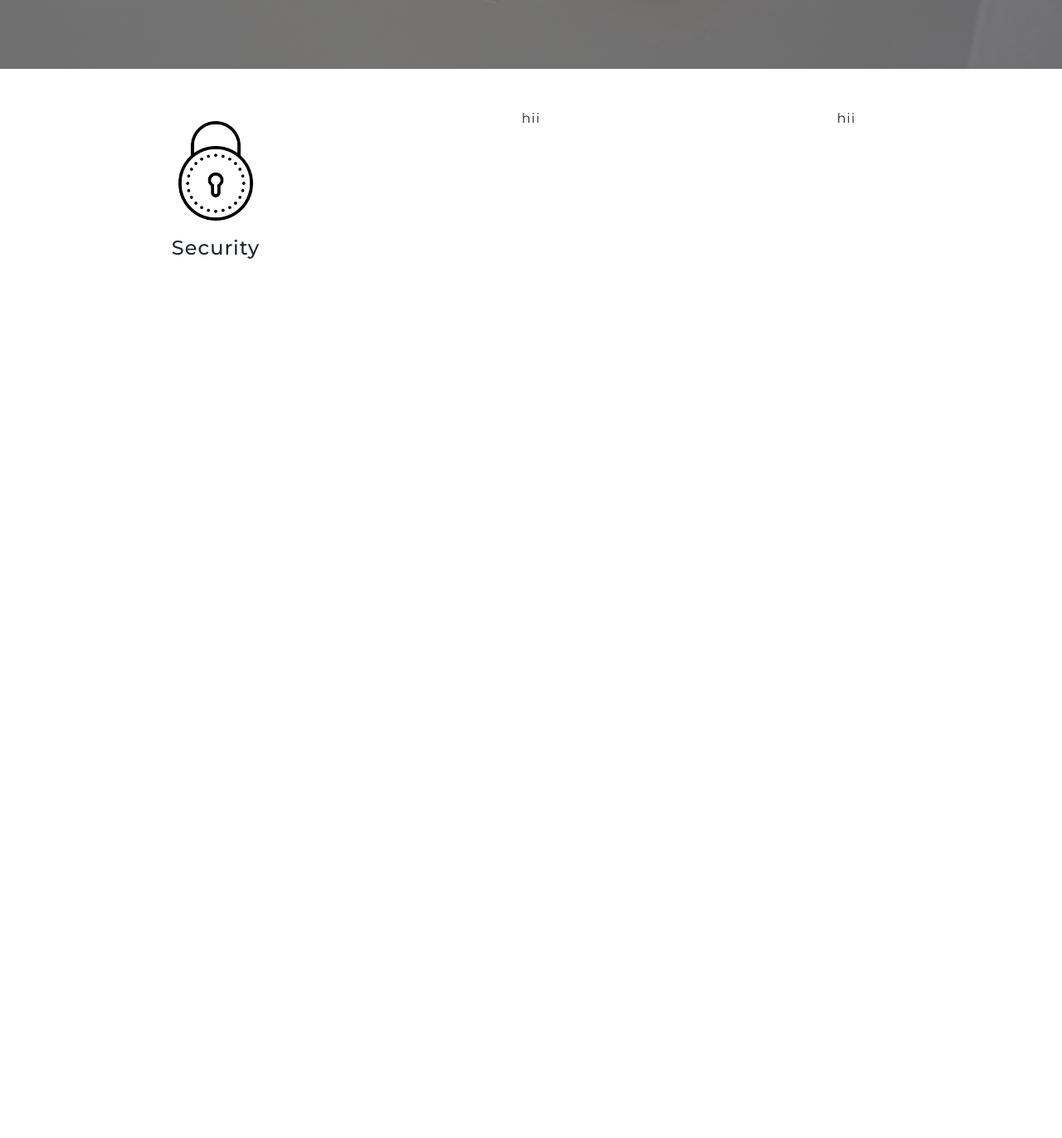
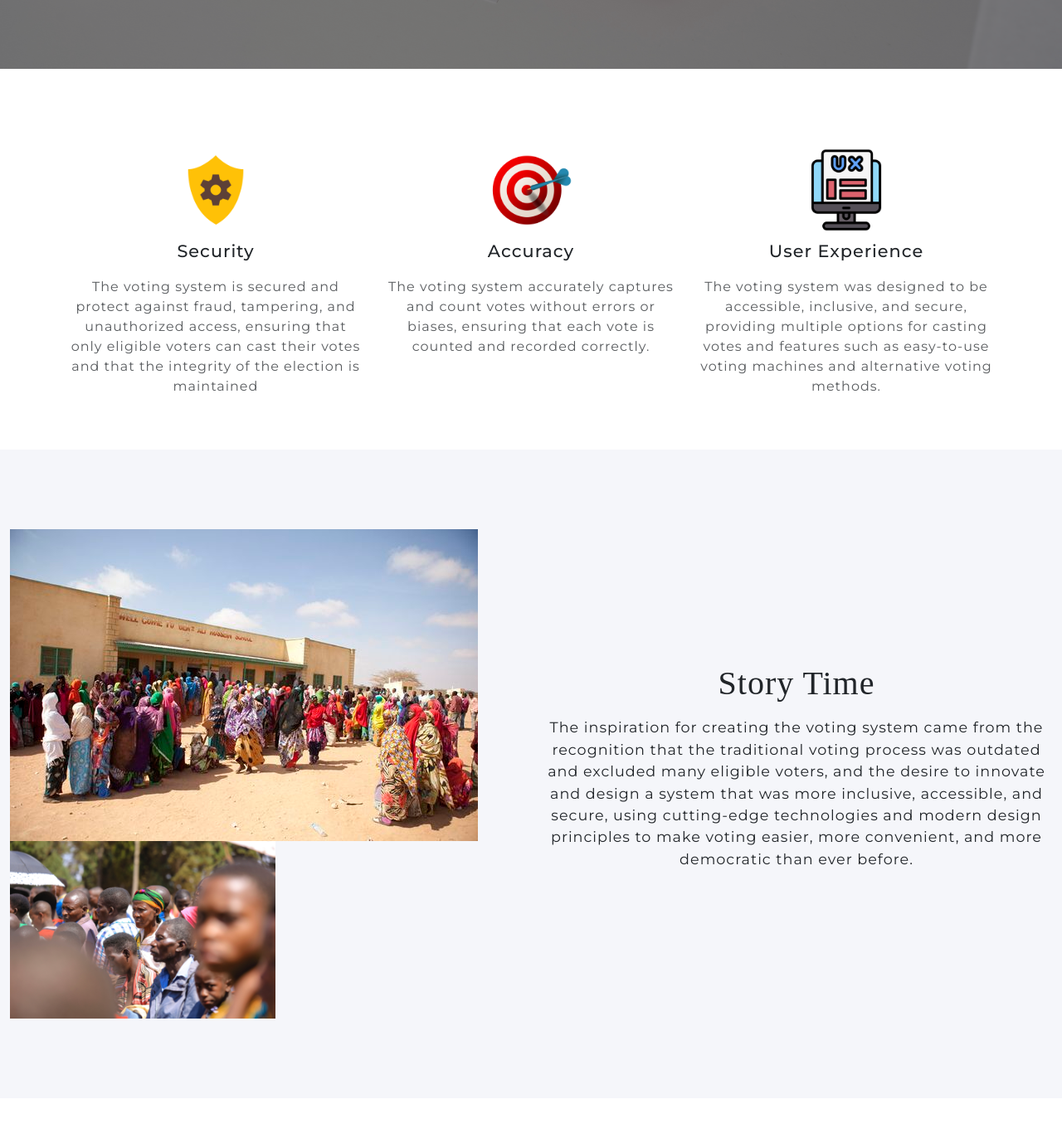
Before and after one commit to Ripeplantain/Ballot-Box, a Django app: page / in a window 1280 px wide. Shown: the part 643-2015 px from the top of the page at 83% size. Before the commit the page ends 955 px from the top, so only its background shows below. Run offline with Django 4.2, Linux system fonts and the light colour scheme; some web fonts are replaced.

Commit message:
done with story section

```diff
--- a/core/templates/core/landing.html
+++ b/core/templates/core/landing.html
@@ -8,7 +8,8 @@
         <div class="d-flex justify-content-center flex-column align-items-start" style="padding:0 10rem ;">
             <h1 style="font-size: 2rem;">No need for long queues</h1>
             <span style="font-weight: 600; font-size: 4rem;">We are the solution</span>
-            <p style="max-width: 500px;">Revolutionize democracy with our secure, efficient, and customizable online voting system for
+            <p style="max-width: 500px;">Revolutionize democracy with our secure, efficient, and customizable online
+                voting system for
                 tamper-proof results and tailored options.</p>
             <a href="{%url 'home'%}" class="btn btn-lg btn-outline-light text-uppercase py-3 mt-3">Test Project</a>
         </div>
@@ -16,17 +17,45 @@
 </div>
 
 <div class="container my-5">
-    <div class="row text-center my-5">
-        <div class="col">
-            <img src="{%static 'images/security.png'%}" alt="" width="150">
-            <p style="font-weight: 500; font-size: 1.5rem;">Security</p>
-            <p></p>
+    <div class="row text-center my-5 pt-5">
+        <div class="col-md-4">
+            <img src="{%static 'images/security.png'%}" alt="" width="100" class="mb-2">
+            <p style="font-weight: 500; font-size: 1.3rem;">Security</p>
+            <p class="text-muted">The voting system is secured and protect against fraud, tampering, and unauthorized
+                access,
+                ensuring that only eligible voters can cast their votes and that the integrity of the election is
+                maintained</p>
         </div>
-        <div class="col">
-            hii
+        <div class="col-md-4">
+            <img src="{%static 'images/bull.png'%}" alt="" width="100" class="mb-2">
+            <p style="font-weight: 500; font-size: 1.3rem;">Accuracy</p>
+            <p class="text-muted">The voting system accurately captures and count votes without errors or biases,
+                ensuring that each
+                vote is counted and recorded correctly.</p>
         </div>
-        <div class="col">
-            hii
+        <div class="col-md-4">
+            <img src="{%static 'images/user.png'%}" alt="" width="100" class="mb-2">
+            <p style="font-weight: 500; font-size: 1.3rem;">User Experience</p>
+            <p class="text-muted">The voting system was designed to be accessible, inclusive, and secure, providing
+                multiple options for
+                casting votes and features such as easy-to-use voting machines and alternative voting methods.</p>
+        </div>
+    </div>
+</div>
+
+<div class="container-fluid my-5 py-4" style="background-color: #f5f6fa">
+    <div class="row my-5 py-4">
+        <div class="col-lg-6">
+            <img src="{%static 'images/1.jpg'%}">
+            <img src="{%static 'images/2.jpg'%}" width="320">
+        </div>
+        <div class="col-lg-6 d-flex align-items-center flex-column justify-content-center">
+        <h1 class="text-center pb-2">Story Time</h1>
+            <p class="text-center" style="font-size: 1.1rem;">The inspiration for creating the voting system came from the recognition that the
+                traditional voting process was outdated and excluded many eligible voters, and the desire to innovate
+                and design a system that was more inclusive, accessible, and secure, using cutting-edge technologies and
+                modern design principles to make voting easier, more convenient, and more democratic than ever before.
+            </p>
         </div>
     </div>
 </div>
```
Also changed, not shown: static/images/1.jpg (added), static/images/2.jpg (added), static/images/bull.png (added), static/images/security.png, static/images/user.png (added).
